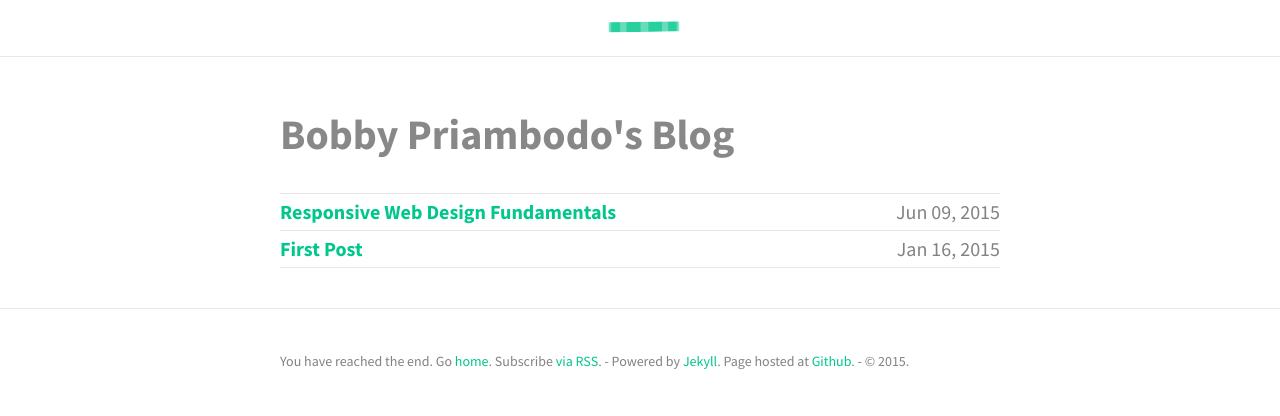
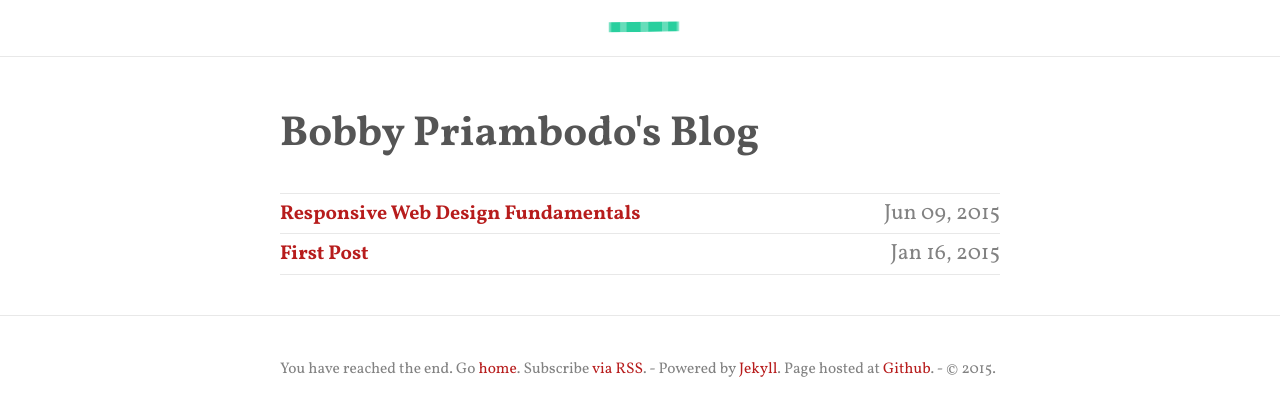
Before and after one commit to bobbypriam/bobbypriambodo.github.io, a Jekyll site: the page built from index.html, in a window 1280 px wide. Shown: the top 416 px of the page. Built offline with Jekyll 4.4.1, drawn with Linux system fonts in a browser that asks for light colours.

Commit message:
Initial version 2

```diff
--- a/_includes/head.html
+++ b/_includes/head.html
@@ -6,7 +6,8 @@
   <title>{% if page.title %}{{ page.title }} - {% endif %}{{ site.title }}</title>
   <meta name="description" content="{% if page.excerpt %}{{ page.excerpt | strip_html | strip_newlines | truncate: 160 }}{% else %}{{ site.description }}{% endif %}">
 
-  <link href='http://fonts.googleapis.com/css?family=Source+Sans+Pro:400,700' rel='stylesheet' type='text/css'>
+  <link href='https://fonts.googleapis.com/css?family=Open+Sans:800' rel='stylesheet' type='text/css'>
+  <link href='https://fonts.googleapis.com/css?family=Vollkorn:400,400italic,700' rel='stylesheet' type='text/css'>
   <link rel="stylesheet" href="{{ "/css/main.css" | prepend: site.baseurl }}">
   <link rel="canonical" href="{{ page.url | replace:'index.html','' | prepend: site.baseurl | prepend: site.url }}">
   <link rel="alternate" type="application/rss+xml" title="{{ site.title }}" href="{{ "/feed.xml" | prepend: site.baseurl | prepend: site.url }}" />
--- a/css/main.scss
+++ b/css/main.scss
@@ -6,16 +6,17 @@
 
 
 // Our variables
-$base-font-family: "Source Sans Pro", Arial, sans-serif;
-$base-font-size:   20px;
+$base-font-family: 'Vollkorn', serif;
+$base-font-size:   22px;
+$header-font-family: 'Open Sans', sans-serif;
 $small-font-size:  $base-font-size * 0.875;
 $base-line-height: 1.8;
 
 $spacing-unit:     40px;
 
-$text-color:       #888;
+$text-color:       #555;
 $background-color: #fff;
-$brand-color:      #01c78c;//#2a7ae2;
+$brand-color:      #b71c1c;
 
 $grey-color:       #828282;
 $grey-color-light: lighten($grey-color, 40%);
```
